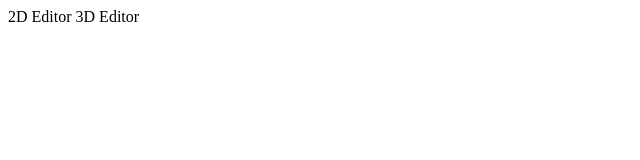
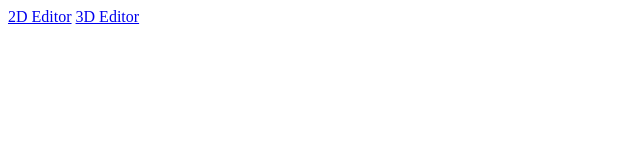
Before and after one commit to hyper-cooki/Tiles, a plain HTML site: page docs/index.html in a window 1280 px wide. Shown: the whole page, without its empty margins (0-640 px from the left). Drawn offline with Linux system fonts and the light colour scheme.

Commit message:
Update index.html

```diff
--- a/docs/index.html
+++ b/docs/index.html
@@ -1,2 +1,2 @@
-<href="2d/editor">2D Editor</href>
-<href="3d/editor">3D Editor</href>
+<a href="2d/editor">2D Editor</a>
+<a href="3d/editor">3D Editor</a>
```
